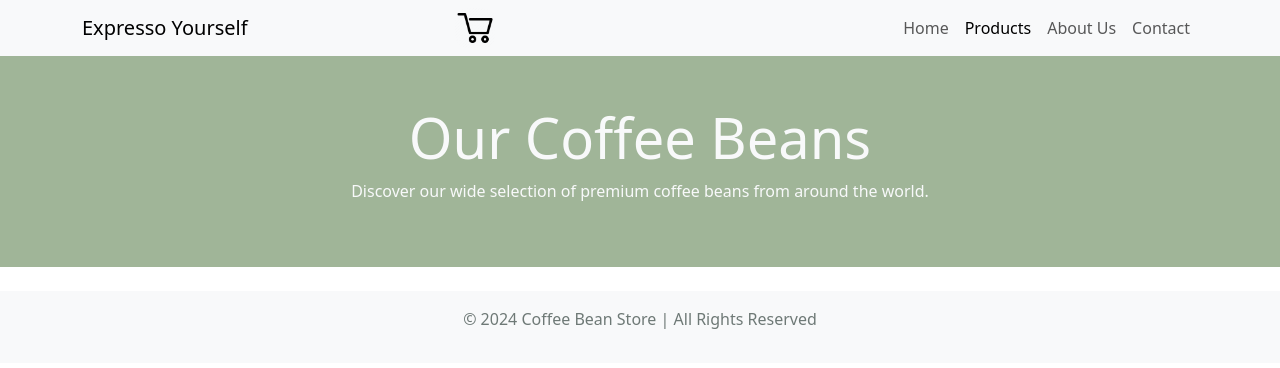
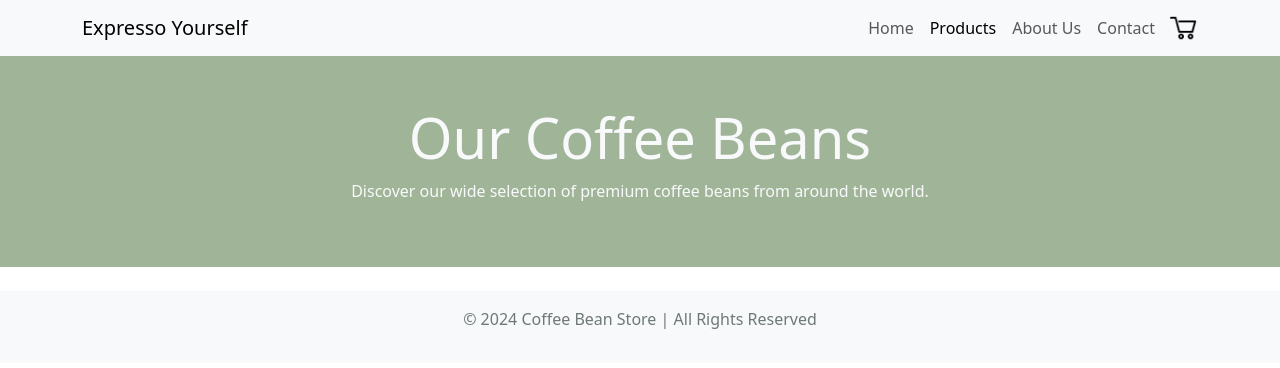
Before and after one commit to noale1/ExpressoYourself, a website: page views/pages/products.html in a window 1280 px wide. Drawn offline with nearby package versions, Linux system fonts and the light colour scheme; no server answers.

Commit message:
change navbar

```diff
--- a/views/css/styles.css
+++ b/views/css/styles.css
@@ -55,6 +55,19 @@
     transform: scale(1.05);
 }
 
+.image-link-navbar img {
+    margin-top: 5px;
+    margin-left: 5px;
+    width: 30px;
+    height: 30px;
+    border-radius: 10px;
+    transition: transform 0.3s ease;
+}
+
+.image-link-navbar img:hover {
+    transform: scale(1.05);
+}
+
 .welcome {
     background-image: url('../images/coffee_background.jpeg');
     background-size: cover;
--- a/views/pages/products.html
+++ b/views/pages/products.html
@@ -22,11 +22,6 @@
             </button>
             <div class="collapse navbar-collapse" id="navbarNav">
                 <ul class="navbar-nav ms-auto">
-                    <li style="margin-right: 400px;">
-                        <a href="shoppingCart.html" class="image-link-button">
-                            <img src="../images/shopping_cart.webp" alt="Button Image">
-                        </a>
-                    </li>
                     <li class="nav-item">
                         <a class="nav-link" href="/">Home</a>
                     </li>
@@ -38,6 +33,11 @@
                     </li>
                     <li class="nav-item">
                         <a class="nav-link" href="contact.html">Contact</a>
+                    </li>
+                    <li>
+                        <a href="shoppingCart.html" class="image-link-navbar">
+                            <img src="../images/shopping_cart.webp" alt="Button Image">
+                        </a>
                     </li>
                 </ul>
             </div>
```
